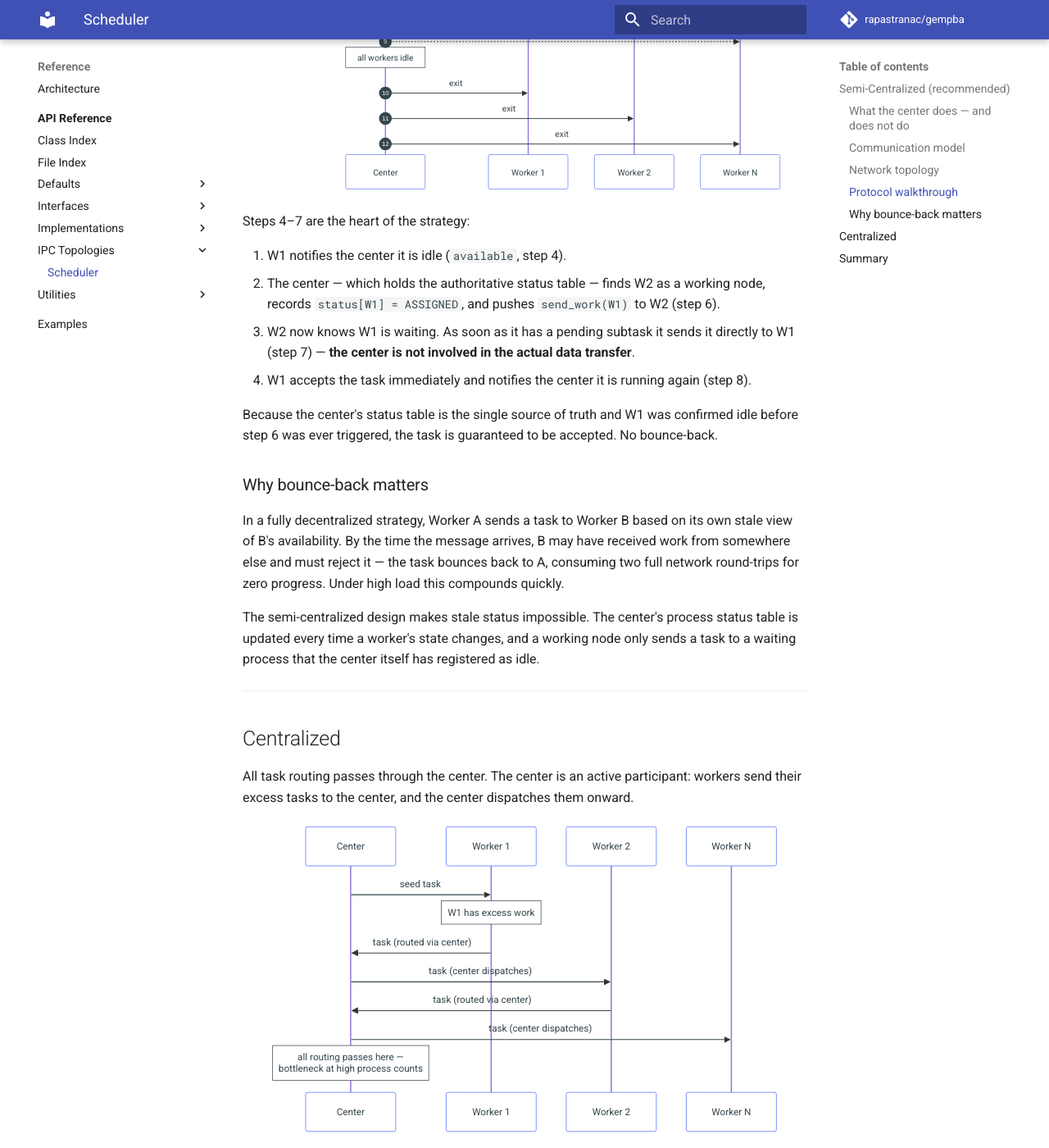
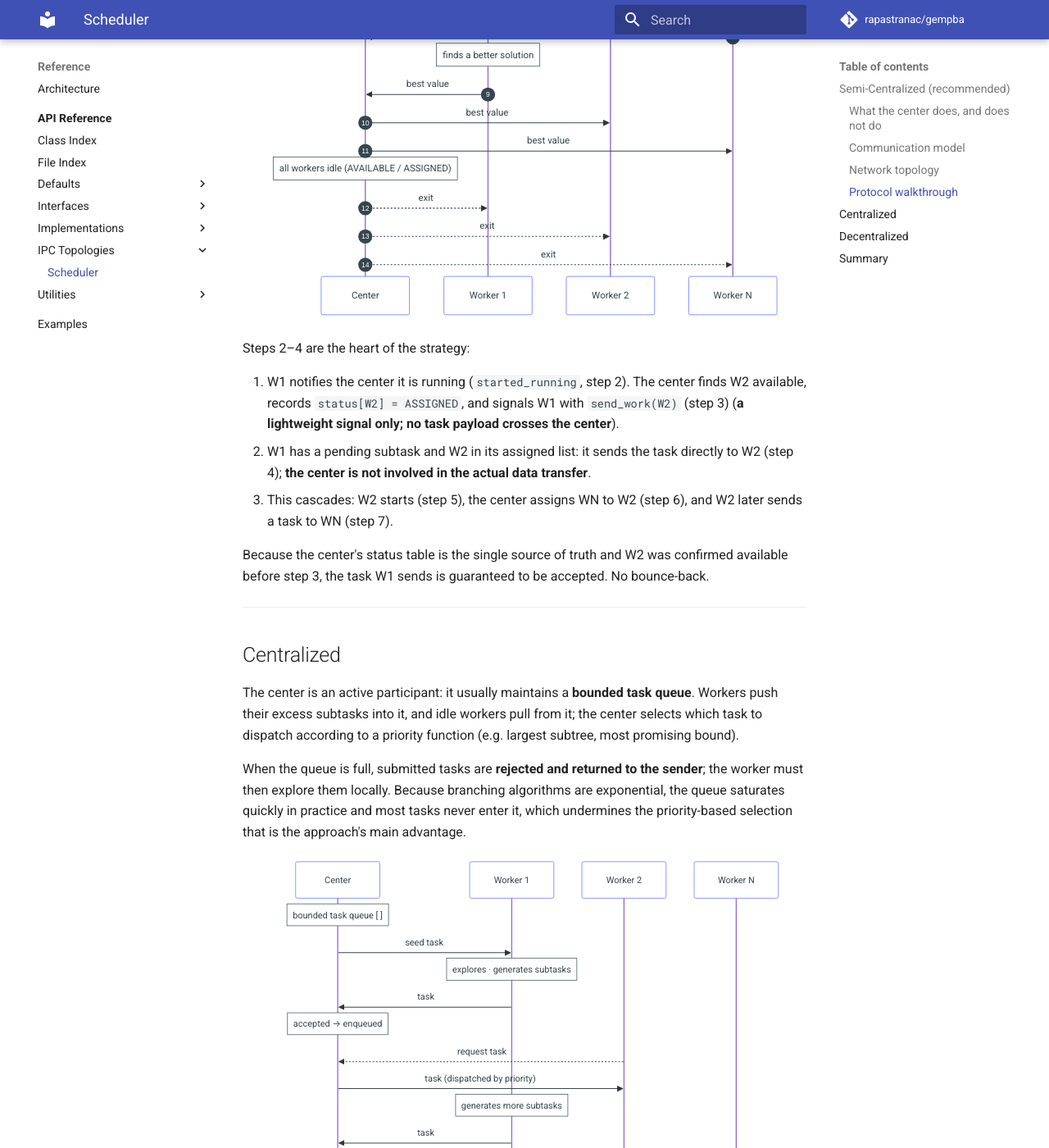
Before and after one commit to rapastranac/gempba-docs, an MkDocs documentation site: the page built from docs/scheduler-topologies.md, in a window 1280 px wide and 1400 px high, scrolled down 2113 px. Shown: the whole window at 82% size. Built offline with MkDocs 1.6.1 and Material for MkDocs 9.7.7, drawn with Linux system fonts in a browser that asks for light colours; comment, search, counter and statistics services are not loaded; some of the changed text lies outside the part shown.

Commit message:
#8 Rework scheduler-topologies page with corrected protocol flows and decentralized reference
- Fix semi-centralized protocol walkthrough: cascade now flows correctly
  (center assigns helpers to running workers, workers send tasks directly)
- Add centralized bounded queue, bounce-back, and pull-model to diagram and description
- Add decentralized topology section (reference only, not in GemPBA) with core-tree
  diagram, drawbacks, and comparison table against the other two topologies
- Distinguish task bounce-back from request failures in the comparison table

````diff
--- a/docs/scheduler-topologies.md
+++ b/docs/scheduler-topologies.md
@@ -15,14 +15,14 @@
 
 ## Semi-Centralized (recommended)
 
-### What the center does — and does not do
+### What the center does, and does not do
 
 The center (rank 0) has a single responsibility: **knowing who is idle and assigning
 available workers to busy ones**. It never holds tasks, never routes tasks, and never
 participates in computation.
 
 When a worker becomes idle it notifies the center. The center finds a working node that
-has excess work and sends it a message — `send_work(r)` — where `r` is the idle worker.
+has excess work and sends it a message, `send_work(r)`, where `r` is the idle worker.
 The busy worker's communication thread receives this message and adds `r` to its list of
 **waiting processes**. The next time the busy worker has a pending subtask, it sends it
 directly to `r`.
@@ -30,11 +30,11 @@
 The critical consequence: tasks only travel to workers that the center has confirmed are
 idle. This eliminates the bounce-back problem that plagues decentralized strategies, where
 a task sent to a peer may arrive after that peer has already received work from somewhere
-else and must reject it — wasting a full round-trip.
+else and must reject it, wasting a full round-trip.
 
 ### Communication model
 
-The center never waits for a worker to query it — it **pushes** messages proactively the
+The center never waits for a worker to query it; it **pushes** messages proactively the
 moment a relevant state change occurs (a new best value, a worker assignment). Workers
 know in real time whether they have a waiting process assigned to them; no polling
 required.
@@ -43,7 +43,7 @@
 
 ```mermaid
 flowchart TB
-    subgraph CENTER["Center (rank 0) — coordinator only"]
+    subgraph CENTER["Center (rank 0), coordinator only"]
         direction LR
         PS[/"process statuses"/]:::state
         PA[/"process assignments"/]:::state
@@ -72,8 +72,8 @@
     classDef worker fill:#e8f5e9,color:#1b5e20,stroke:#a5d6a7
 ```
 
-**Solid arrows** — task or value payloads.
-**Dashed arrows** — lightweight signals (status changes, worker assignments); no task payload.
+**Solid arrows**: task or value payloads.
+**Dashed arrows**: lightweight signals (status changes, worker assignments); no task payload.
 
 ### Protocol walkthrough
 
@@ -85,61 +85,60 @@
     participant W2 as Worker 2
     participant WN as Worker N
 
-    Note over C: process statuses · process assignments · global best value
+    Note over C: statuses · assignments · global best value
 
     C->>W1: seed task
     W1-->>C: started_running
+    Note over C: W2 available → status[W2] = ASSIGNED
+    C-->>W1: send_work(W2)
 
-    Note over W1: explores and spawns branches
+    Note over W1: explores · pending subtask · W2 assigned
+    W1->>W2: task
+    W2-->>C: started_running
+    Note over C: WN available → status[WN] = ASSIGNED
+    C-->>W2: send_work(WN)
 
-    W1-->>C: available
-    Note over C: W2 has excess work<br/>→ status[W1] = ASSIGNED
-    C-->>W2: send_work(W1)
+    Note over W2: explores · pending subtask · WN assigned
+    W2->>WN: task
+    WN-->>C: started_running
 
-    Note over W2: has pending task + W1 assigned<br/>→ sends task directly
-    W2->>W1: task
-    W1-->>C: started_running
+    Note over W1: finds a better solution
+    W1->>C: best value
+    C->>W2: best value
+    C->>WN: best value
 
-    Note over W2: finds a better solution
-    W2-->>C: best value
-    C-->>W1: best value
-    C-->>WN: best value
-
-    Note over C: all workers idle
-    C->>W1: exit
-    C->>W2: exit
-    C->>WN: exit
+    Note over C: all workers idle (AVAILABLE / ASSIGNED)
+    C-->>W1: exit
+    C-->>W2: exit
+    C-->>WN: exit
 ```
 
-Steps 4–7 are the heart of the strategy:
+Steps 2–4 are the heart of the strategy:
 
-1. W1 notifies the center it is idle (`available`, step 4).
-2. The center — which holds the authoritative status table — finds W2 as a working node,
-   records `status[W1] = ASSIGNED`, and pushes `send_work(W1)` to W2 (step 6).
-3. W2 now knows W1 is waiting. As soon as it has a pending subtask it sends it directly
-   to W1 (step 7) — **the center is not involved in the actual data transfer**.
-4. W1 accepts the task immediately and notifies the center it is running again (step 8).
+1. W1 notifies the center it is running (`started_running`, step 2). The center finds W2
+   available, records `status[W2] = ASSIGNED`, and signals W1 with `send_work(W2)` (step 3)
+   (**a lightweight signal only; no task payload crosses the center**).
+2. W1 has a pending subtask and W2 in its assigned list: it sends the task directly to W2
+   (step 4); **the center is not involved in the actual data transfer**.
+3. This cascades: W2 starts (step 5), the center assigns WN to W2 (step 6), and W2 later
+   sends a task to WN (step 7).
 
-Because the center's status table is the single source of truth and W1 was confirmed idle
-before step 6 was ever triggered, the task is guaranteed to be accepted. No bounce-back.
-
-### Why bounce-back matters
-
-In a fully decentralized strategy, Worker A sends a task to Worker B based on its own
-stale view of B's availability. By the time the message arrives, B may have received work
-from somewhere else and must reject it — the task bounces back to A, consuming two full
-network round-trips for zero progress. Under high load this compounds quickly.
-
-The semi-centralized design makes stale status impossible. The center's process status
-table is updated every time a worker's state changes, and a working node only sends a
-task to a waiting process that the center itself has registered as idle.
+Because the center's status table is the single source of truth and W2 was confirmed
+available before step 3, the task W1 sends is guaranteed to be accepted. No bounce-back.
 
 ---
 
 ## Centralized
 
-All task routing passes through the center. The center is an active participant: workers
-send their excess tasks to the center, and the center dispatches them onward.
+The center is an active participant: it usually maintains a **bounded task queue**. Workers push
+their excess subtasks into it, and idle workers pull from it; the center selects which
+task to dispatch according to a priority function (e.g. largest subtree, most promising
+bound).
+
+When the queue is full, submitted tasks are **rejected and returned to the sender**; the
+worker must then explore them locally. Because branching algorithms are exponential,
+the queue saturates quickly in practice and most tasks never enter it, which undermines
+the priority-based selection that is the approach's main advantage.
 
 ```mermaid
 sequenceDiagram
@@ -148,24 +147,110 @@
     participant W2 as Worker 2
     participant WN as Worker N
 
+    Note over C: bounded task queue [ ]
+
     C->>W1: seed task
-    Note over W1: W1 has excess work
+    Note over W1: explores · generates subtasks
 
-    W1->>C: task (routed via center)
-    C->>W2: task (center dispatches)
-    W2->>C: task (routed via center)
-    C->>WN: task (center dispatches)
+    W1->>C: task
+    Note over C: accepted → enqueued
+    W2-->>C: request task
+    C->>W2: task (dispatched by priority)
 
-    Note over C: all routing passes here —<br/>bottleneck at high process counts
+    Note over W1: generates more subtasks
+    W1->>C: task
+    Note over C: queue full
+    C->>W1: task (rejected, returned to sender)
+    Note over W1: explores locally
+
+    WN-->>C: request task
+    C->>WN: task (dispatched by priority)
+
+    Note over C: every task handoff routes here,<br/>bottleneck at scale
 ```
 
+**Solid arrows**: task payloads.
+**Dashed arrows**: lightweight request signals; no task payload.
+
 At small process counts the centralized topology performs comparably to semi-centralized.
-At scale, the center becomes the bottleneck: every task handoff — regardless of which
-two workers are involved — must traverse the center twice (inbound + outbound). This is
+At scale, the center becomes the bottleneck: every task handoff, regardless of which
+two workers are involved, must traverse the center twice (inbound + outbound). This is
 the behavior the semi-centralized design was built to avoid.
 
 The centralized scheduler is kept in the library for reproducing the paper's comparison
 experiments and benchmarking custom scheduling strategies.
+
+---
+
+## Decentralized
+
+!!! info "Not available in GemPBA"
+    This topology is not implemented in the library. It is described here as background
+    so the design choices of the semi-centralized strategy can be understood in context.
+
+There is no central coordinator. Available cores are organized into a **core-tree**: the
+parent of core *r* is *r* − 2<sup>⌊log<sub>2</sub> *r*⌋</sup>, so the root holds the
+full initial instance and each core requests work from its parent when it becomes idle.
+If the parent has a pending task it sends the highest-priority sub-instance from its own
+search tree; if it has nothing, the request fails and the child must retry with a
+different ancestor.
+
+```mermaid
+flowchart TB
+    R(["Core 0 (root)"]):::worker
+    C1(["Core 1"]):::worker
+    C2(["Core 2"]):::worker
+    C4(["Core 4"]):::worker
+    C3(["Core 3"]):::worker
+    C6(["Core 6"]):::worker
+
+    R --> C1
+    R --> C2
+    R --> C4
+    C1 --> C3
+    C2 --> C6
+
+    C1 -.-> R
+    C4 -.-> R
+    C3 -.-> C1
+    C6 -.-> C2
+
+    classDef worker fill:#e8f5e9,color:#1b5e20,stroke:#a5d6a7
+```
+
+**Solid arrows**: task payloads (parent → child).
+**Dashed arrows**: work requests (child → parent); may fail if parent has no pending tasks.
+
+**Advantages over centralized:** no single routing bottleneck; no synchronization needed;
+communication overhead is low since cores never route through a shared queue.
+
+**Drawbacks:**
+
+- **Failed work requests.** A core's view of its parent's availability is stale. By the
+  time a request arrives, the parent may have already sent its last task elsewhere; the
+  request fails and the core wastes a full round-trip retrying. Under difficult graphs this
+  accounts for a large fraction of total communication.
+- **Skewed core-tree.** The root has ~log *c* neighbours while most leaves have none.
+  Subtrees at leaf cores rarely receive help; the root's subtree is over-assisted.
+- **No global best value.** Each core tracks only its local best, which may lag the true
+  global optimum and fail to prune branches as aggressively as a globally informed worker
+  could.
+- **No global task priority.** A core picks the highest-priority task in its *own* subtree,
+  not across the whole search space.
+
+**How semi-centralized addresses both extremes:**
+
+GemPBA's semi-centralized topology removes the bottleneck of the centralized approach and
+the failed-request / stale-view problems of the decentralized approach:
+
+| | Centralized | Decentralized | Semi-centralized |
+|---|---|---|---|
+| Center bottleneck | <span style="color:#d32f2f">Yes</span> | <span style="color:#388e3c">No</span> | <span style="color:#388e3c">No</span> |
+| Tasks traverse center | <span style="color:#d32f2f">Yes</span> | <span style="color:#388e3c">No</span> | <span style="color:#388e3c">No</span> |
+| Global best value | <span style="color:#388e3c">Yes</span> | <span style="color:#f57c00">Partial</span> | <span style="color:#388e3c">Yes</span> |
+| Task bounce-back | <span style="color:#d32f2f">Yes (queue full)</span> | <span style="color:#388e3c">No</span> | <span style="color:#388e3c">No</span> |
+| Request failures | <span style="color:#388e3c">No</span> | <span style="color:#d32f2f">Yes</span> | <span style="color:#388e3c">No</span> |
+| Task priority | <span style="color:#f57c00">Queue-limited</span> | <span style="color:#d32f2f">Local only</span> | <span style="color:#388e3c">Global</span> |
 
 ---
 
````
